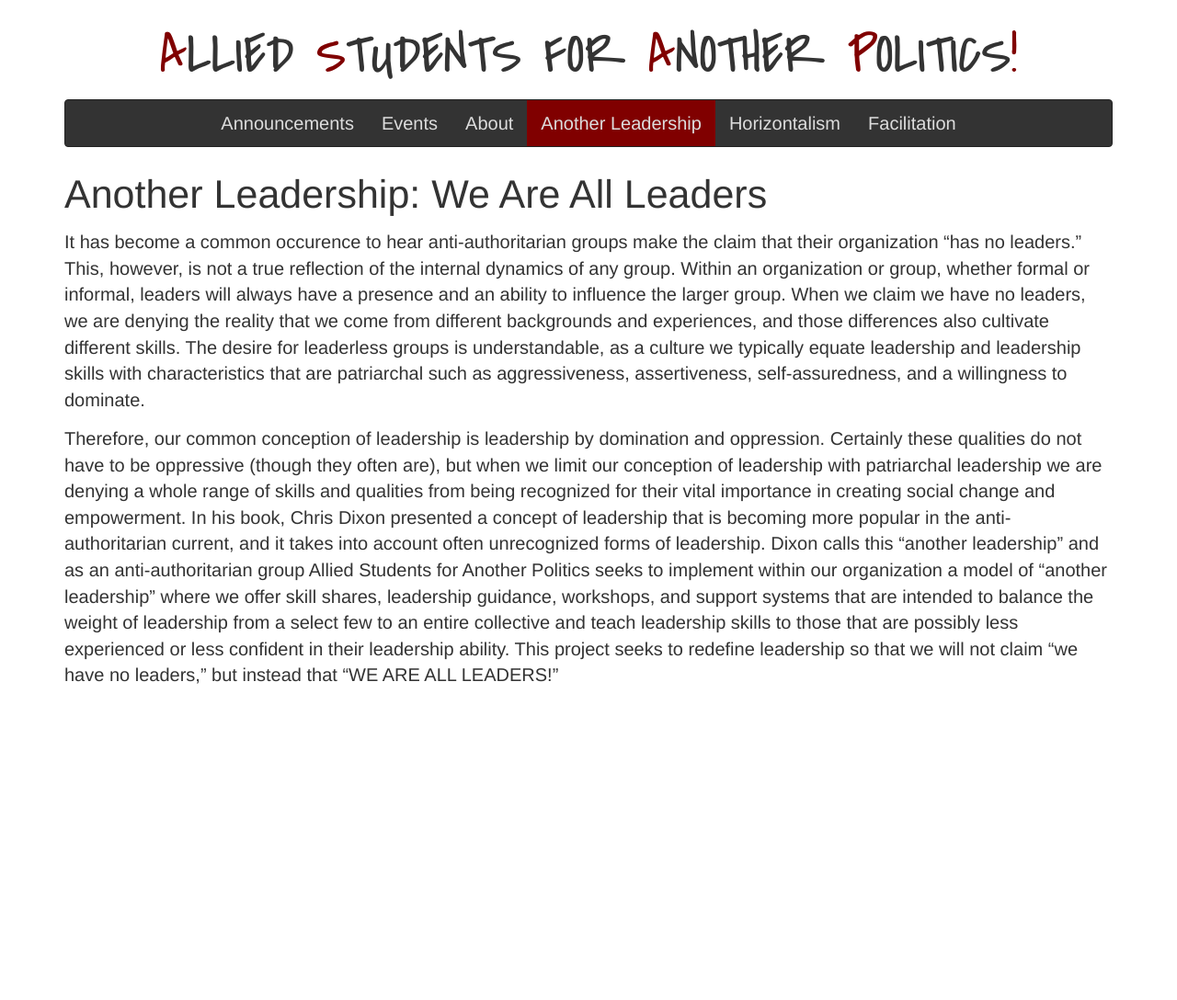
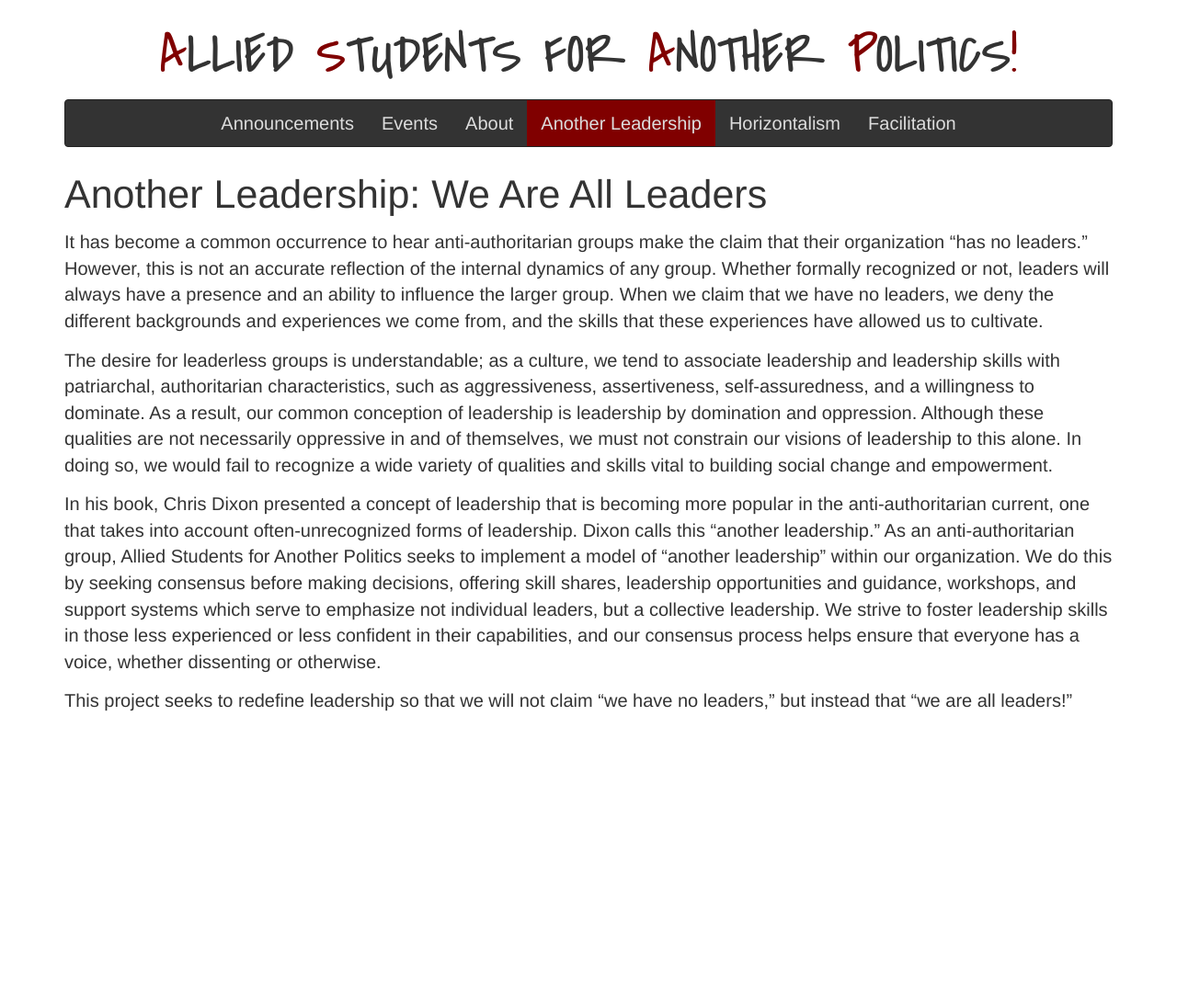
Before and after one commit to Allied-Students-for-Another-Politics/asap, a Jekyll site: the page built from another-leadership.md, in a window 1280 px wide. Shown: the whole page at 92% size. Built offline with Jekyll 4.4.1, drawn with Linux system fonts in a browser that asks for light colours; nearby versions of some CDN libraries.

Commit message:
Update text content with revisions from the Google Doc.

```diff
--- a/another-leadership.md
+++ b/another-leadership.md
@@ -5,6 +5,10 @@ navbar_position: 2
 
 ## Another Leadership: We Are All Leaders
 
-It has become a common occurence to hear anti-authoritarian groups make the claim that their organization "has no leaders." This, however, is not a true reflection of the internal dynamics of any group. Within an organization or group, whether formal or informal, leaders will always have a presence and an ability to influence the larger group. When we claim we have no leaders, we are denying the reality that we come from different backgrounds and experiences, and those differences also cultivate different skills. The desire for leaderless groups is understandable, as a culture we typically equate leadership and leadership skills with characteristics that are patriarchal such as aggressiveness, assertiveness, self-assuredness, and a willingness to dominate.
+It has become a common occurrence to hear anti-authoritarian groups make the claim that their organization "has no leaders." However, this is not an accurate reflection of the internal dynamics of any group. Whether formally recognized or not, leaders will always have a presence and an ability to influence the larger group. When we claim that we have no leaders, we deny the different backgrounds and experiences we come from, and the skills that these experiences have allowed us to cultivate.
 
-Therefore, our common conception of leadership is leadership by domination and oppression. Certainly these qualities do not have to be oppressive (though they often are), but when we limit our conception of leadership with patriarchal leadership we are denying a whole range of skills and qualities from being recognized for their vital importance in creating social change and empowerment. In his book, Chris Dixon presented a concept of leadership that is becoming more popular in the anti-authoritarian current, and it takes into account often unrecognized forms of leadership. Dixon calls this "another leadership" and as an anti-authoritarian group Allied Students for Another Politics seeks to implement within our organization a model of "another leadership" where we offer skill shares, leadership guidance, workshops, and support systems that are intended to balance the weight of leadership from a select few to an entire collective and teach leadership skills to those that are possibly less experienced or less confident in their leadership ability. This project seeks to redefine leadership so that we will not claim "we have no leaders," but instead that "WE ARE ALL LEADERS!"
+The desire for leaderless groups is understandable; as a culture, we tend to associate leadership and leadership skills with patriarchal, authoritarian characteristics, such as aggressiveness, assertiveness, self-assuredness, and a willingness to dominate. As a result, our common conception of leadership is leadership by domination and oppression. Although these qualities are not necessarily oppressive in and of themselves, we must not constrain our visions of leadership to this alone. In doing so, we would fail to recognize a wide variety of qualities and skills vital to building social change and empowerment.
+
+In his book, Chris Dixon presented a concept of leadership that is becoming more popular in the anti-authoritarian current, one that takes into account often-unrecognized forms of leadership. Dixon calls this "another leadership." As an anti-authoritarian group, Allied Students for Another Politics seeks to implement a model of "another leadership" within our organization. We do this by seeking consensus before making decisions, offering skill shares, leadership opportunities and guidance, workshops, and support systems which serve to emphasize not individual leaders, but a collective leadership. We strive to foster leadership skills in those less experienced or less confident in their capabilities, and our consensus process helps ensure that everyone has a voice, whether dissenting or otherwise.
+
+This project seeks to redefine leadership so that we will not claim "we have no leaders," but instead that "we are all leaders!"
```
Also changed, not shown: facilitation.md (+3 -1 lines), horizontalism.md (+6 -2 lines).
